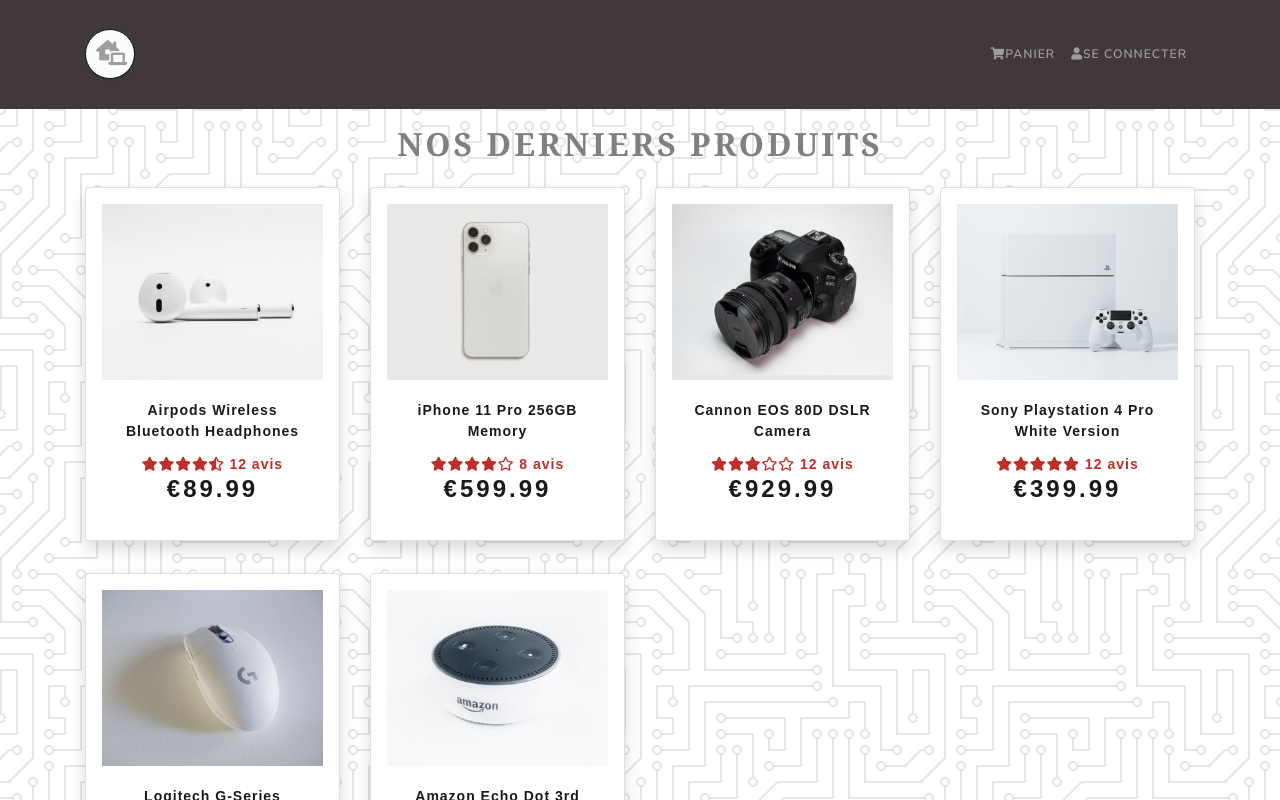
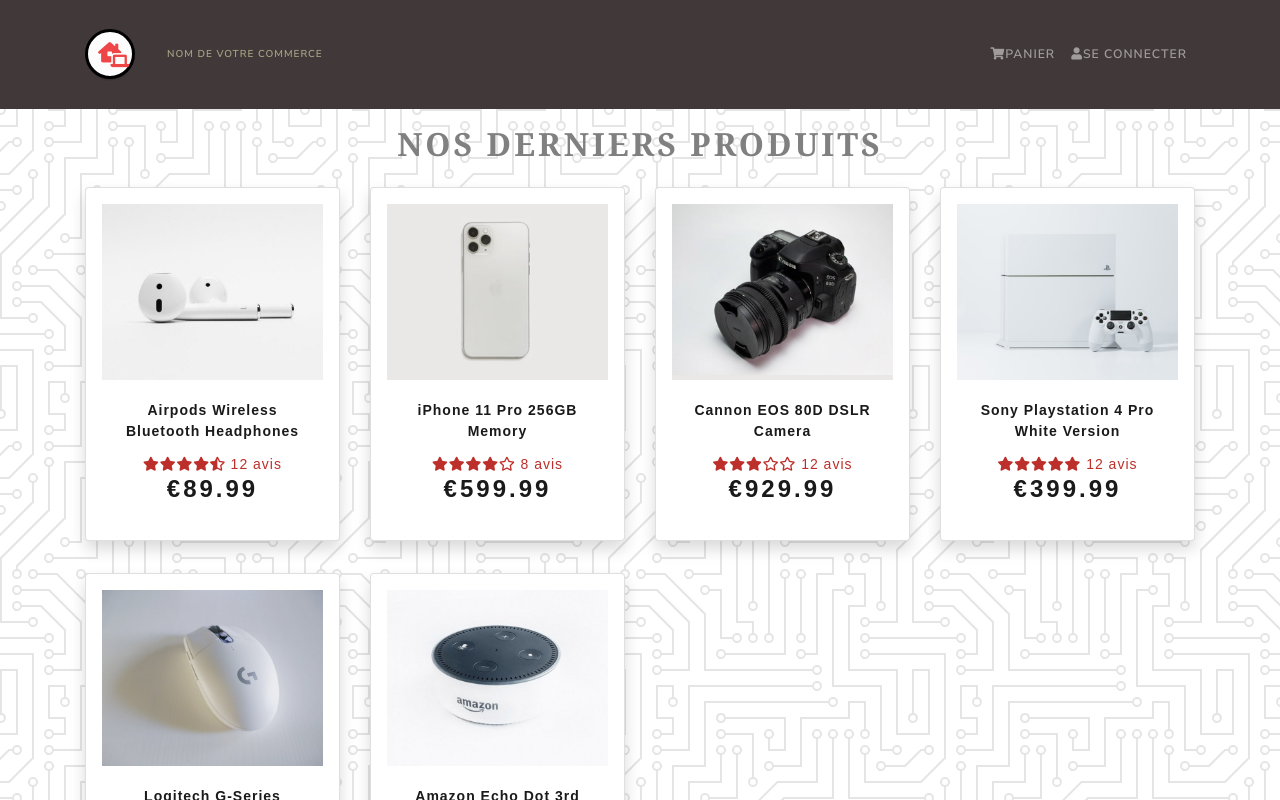
Before and after one commit to dhagnere/PROSHOP, a React (Create React App) app in the folder frontend/: page / in a window 1280 px wide. Shown: the top 800 px of the page. Built offline with nearby package versions, Linux system fonts and the light colour scheme.

Commit message:
css adjustements

```diff
--- a/frontend/src/components/Header.css
+++ b/frontend/src/components/Header.css
@@ -1,5 +1,5 @@
 .fa-laptop-house {
-    color: rgb(158, 158, 158);
+    color: rgb(238, 70, 70);
     font-size: 25px;
     height: 50px;
     width: 50px;
@@ -7,7 +7,6 @@
     border-color: black;
     background-color: rgb(253, 252, 252);
     padding: 10px;
-    border: rgb(2, 23, 29) 1px solid;
     border-radius: 60px;
     box-shadow: 0 2px 2px -2px rgba(18, 18, 19, 0.952);
 }
@@ -17,3 +16,9 @@
     border: rgb(247, 6, 6);
 
 }
+
+.shop-name{
+    color: rgb(163, 163, 131);
+    font-size: 10px;
+    text-align: start;
+}
--- a/frontend/src/components/Header.js
+++ b/frontend/src/components/Header.js
@@ -8,6 +8,7 @@
       <Navbar className = "navbar-color" variant="dark" expand="lg">
         <Container>
           <Navbar.Brand href="#home"><i className="fas fa-laptop-house"></i></Navbar.Brand>
+            <span className="shop-name"> Nom de votre commerce</span>
             <Navbar.Toggle aria-controls="basic-navbar-nav" />
               <Navbar.Collapse id="basic-navbar-nav">
                 <Nav className="ml-auto">
--- a/frontend/src/components/Product.js
+++ b/frontend/src/components/Product.js
@@ -4,7 +4,7 @@
 
 const Product = ({ product }) => {
   return (
-    <Card className='my-3 p-3 rounded shadow p'>
+    <Card className='my-3 p-3 rounded shadow p3'>
       <a href={`/product/${product._id}`}>
         <Card.Img src={product.image} variant='top' />
       </a>
```
Also changed, not shown: frontend/src/index.css, 1 other file (tests, documents, lock files or other folders).
